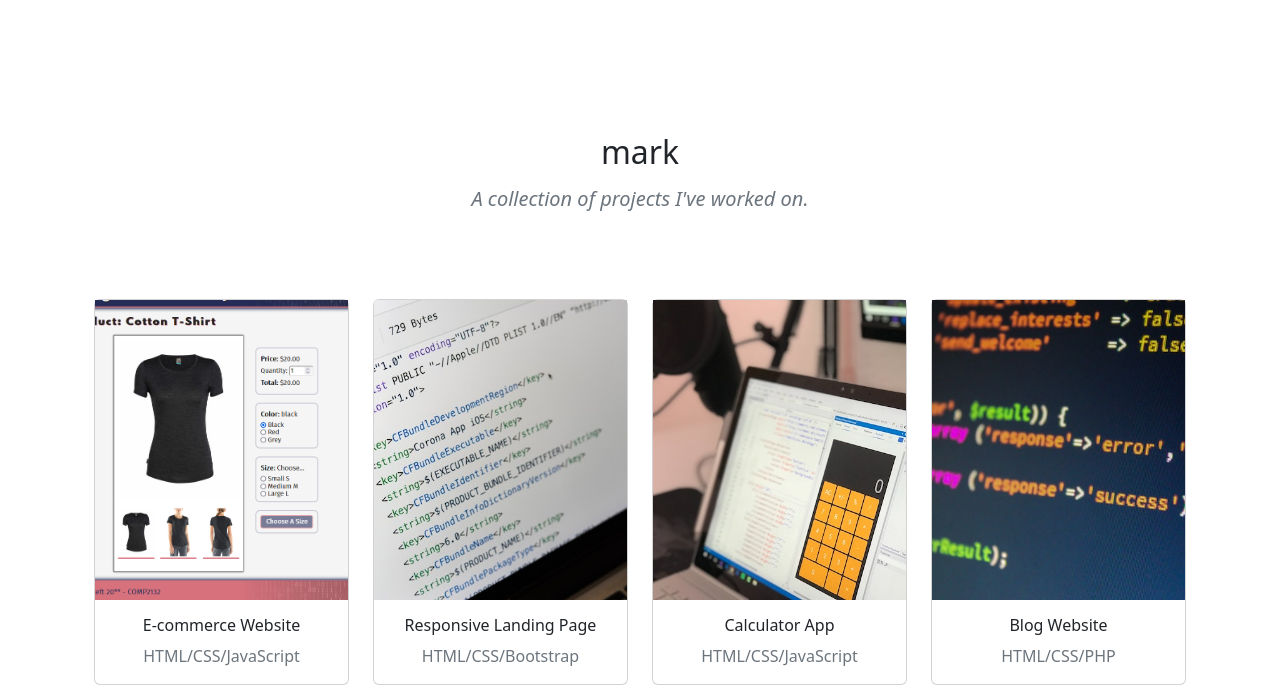
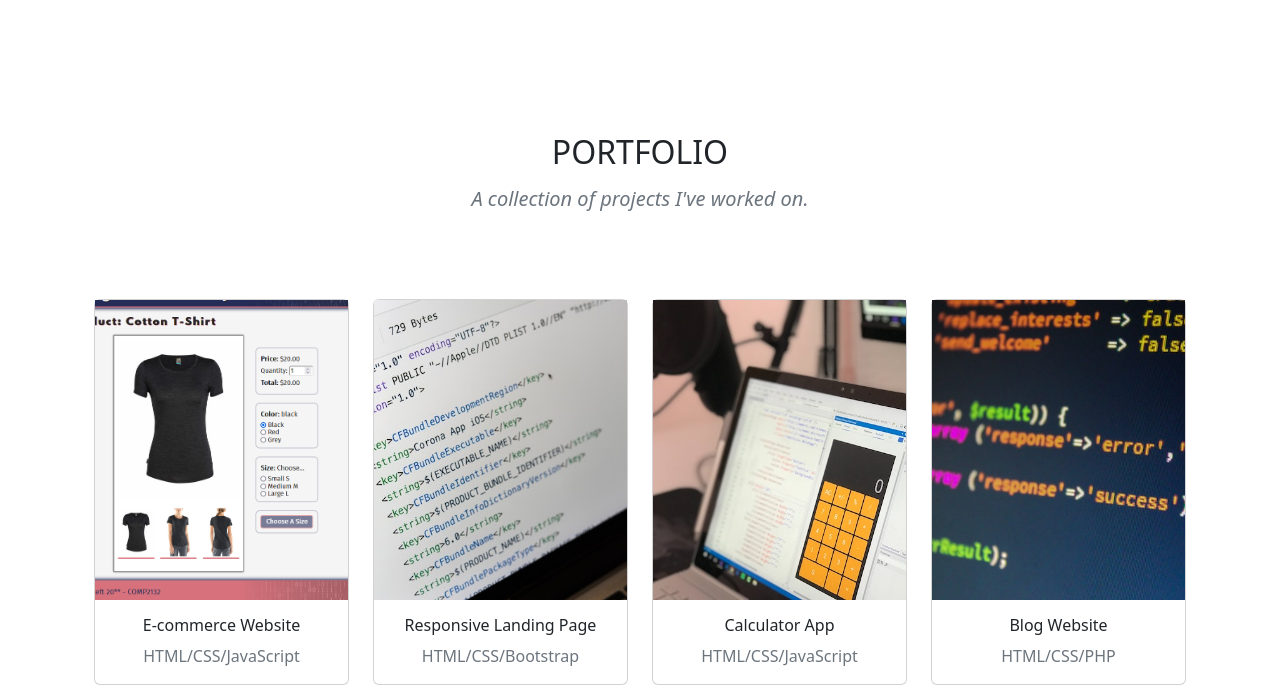
Before and after one commit to DennisIcon/Byiyingiro-Website, a plain HTML site: page Byiyingiro Dennis/index.html in a window 1280 px wide. Shown: the part 1743-2431 px from the top of the page. Drawn offline with nearby package versions, Linux system fonts and the light colour scheme.

Commit message:
Update index.html

```diff
--- a/Byiyingiro Dennis/index.html
+++ b/Byiyingiro Dennis/index.html
@@ -83,7 +83,7 @@
     <section class="container py-5" id="portfolio">
       <div class="row mt-4 py-3">
         <div class="col-12 d-flex flex-column text-center justify-content-center">
-          <h2>mark</h2>
+          <h2>PORTFOLIO</h2>
           <h5 class="text-secondary fw-normal py-2 fst-italic">A collection of projects I've worked on.</h5>
         </div>
         <div class="row mt-5 mx-0 justify-content-center align-items-center">
```
